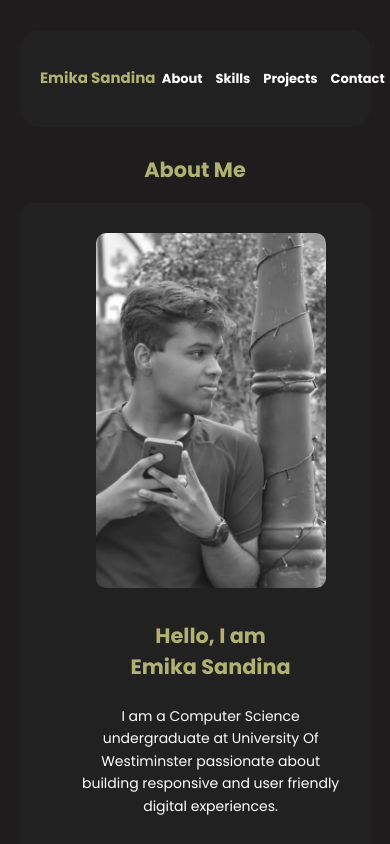
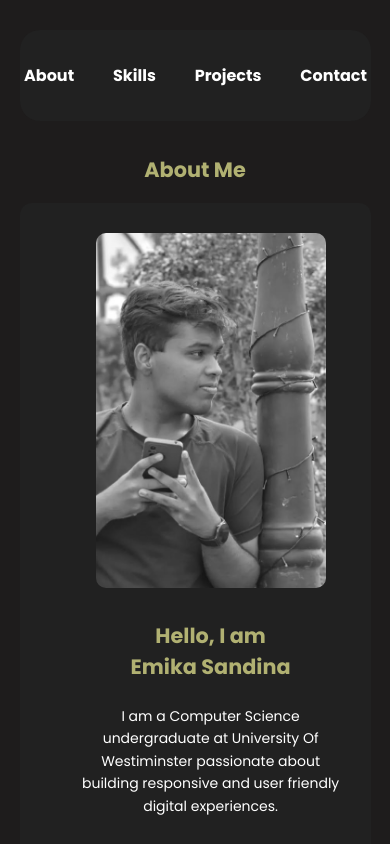
Before and after one commit to emika-sandina/new-react-portfolio, a React (Vite) app: page / in a window 390 px wide. Shown: the top 844 px of the page. Built offline with nearby package versions, Linux system fonts and the light colour scheme.

Commit message:
navbar updated

```diff
--- a/src/components/Navbar/navbar.css
+++ b/src/components/Navbar/navbar.css
@@ -46,17 +46,18 @@
     border-radius: 20px;
   }
   .navlinks {
+    margin-right: 25%;
     width: 50%;
-    gap: 15;
+    gap: 25%;
   }
   .navlinks a,
   .navlinks button {
-    padding: 10px 0;
-    font-size: 13px;
+    padding: 13px 0;
+    font-size: 16px;
     text-align: center;
   }
 
   .nav-icon h1 {
-    font-size: 15px;
+    display: none;
   }
 }
```
